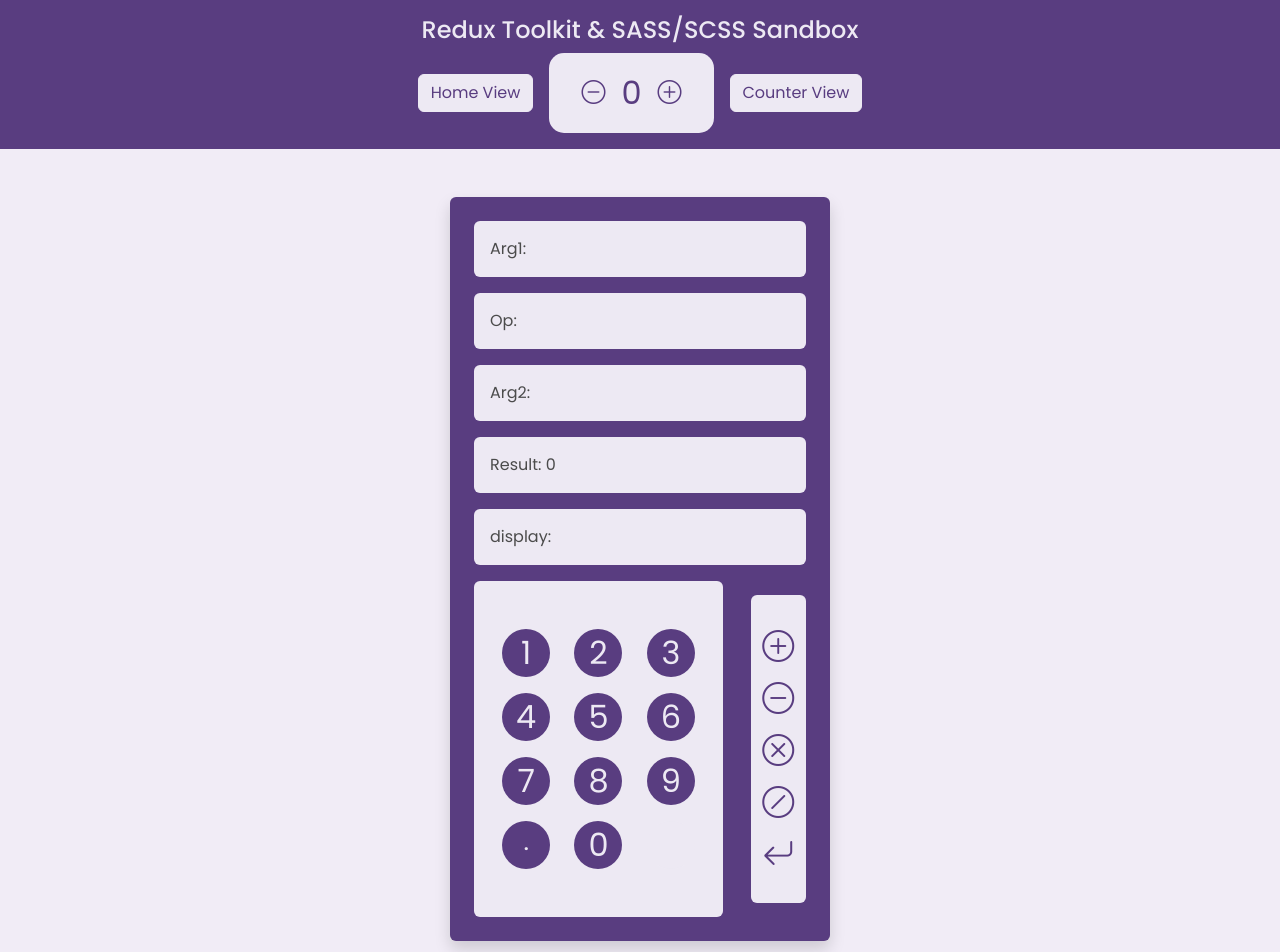
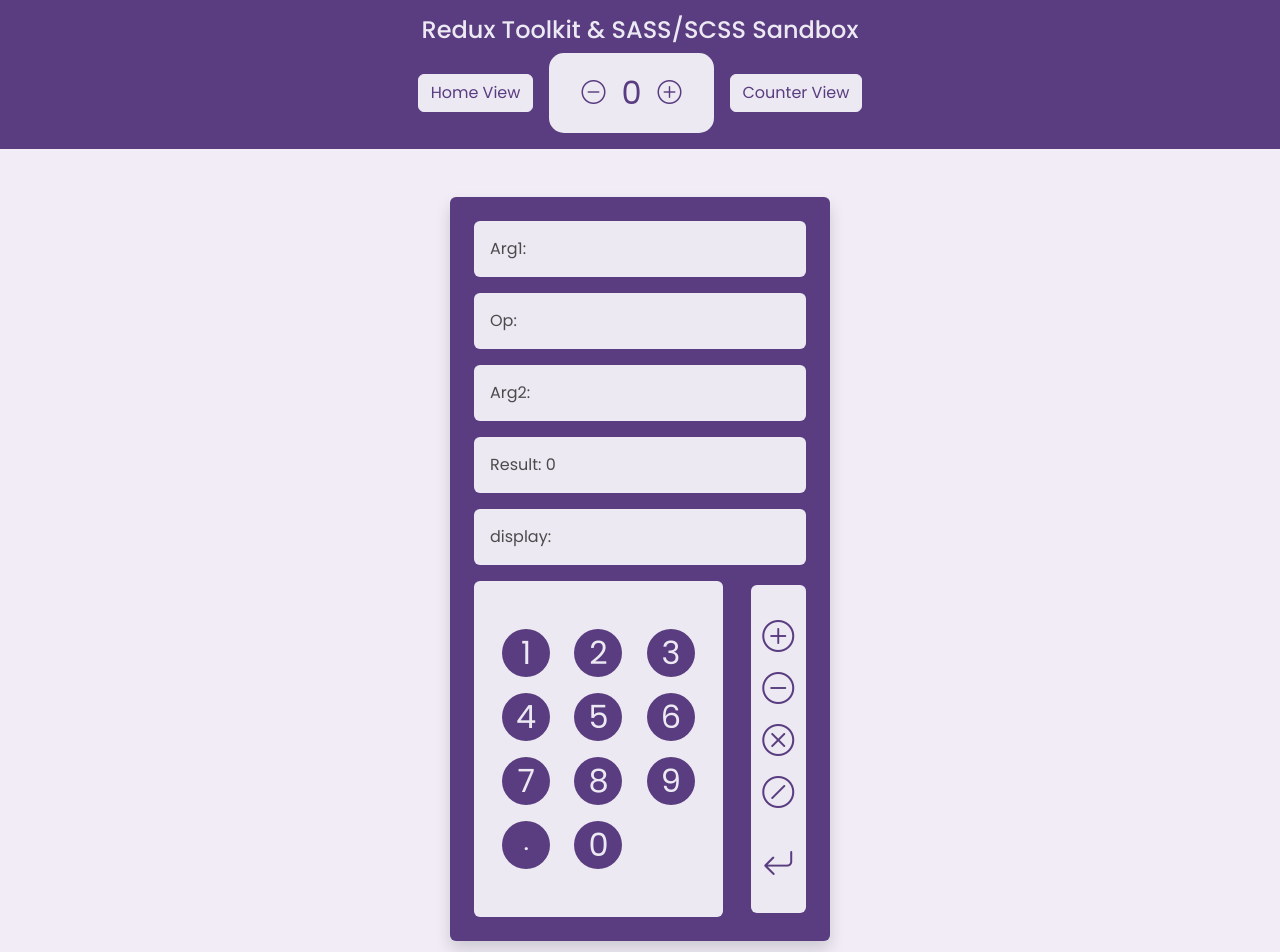
Before and after one commit to Sam-Dunne/learning-redux, a React (Create React App) app: page /calculator in a window 1280 px wide. Shown: the top 952 px of the page. Built offline with nearby package versions, Linux system fonts and the light colour scheme.

Commit message:
adding tab-thru feature but need to change href and change onClicks to e.preventDefault

```diff
--- a/src/components/CalculatorCO.js
+++ b/src/components/CalculatorCO.js
@@ -41,36 +41,36 @@
                             <div className='col-9 bg-light px-3 py-5 rounded'>
                                 <div className="row mb-3">
                                     <div className="d-flex justify-content-around">
-                                        <div className="circle bg-primary" onClick={() => handleArgClick(1)}><span className="text-light fs-2">1</span></div>
-                                        <div className="circle bg-primary" onClick={() => handleArgClick(2)}><span className="text-light fs-2">2</span></div>
-                                        <div className="circle bg-primary" onClick={() => handleArgClick(3)}><span className="text-light fs-2">3</span></div>
+                                        <a href="javascript:;" className="mouse-pointer anchor-noDecor circle bg-primary" onClick={() => handleArgClick(1)}><span className="text-light fs-2">1</span></a>
+                                        <a href="javascript:;" className="mouse-pointer anchor-noDecor circle bg-primary" onClick={() => handleArgClick(2)}><span className="text-light fs-2">2</span></a>
+                                        <a href="javascript:;" className="mouse-pointer anchor-noDecor circle bg-primary" onClick={() => handleArgClick(3)}><span className="text-light fs-2">3</span></a>
                                     </div>
                                 </div>
                                 <div className="row mb-3">
                                     <div className="d-flex justify-content-around">
-                                        <div className="circle bg-primary" onClick={() => handleArgClick(4)}><span className="text-light fs-2">4</span></div>
-                                        <div className="circle bg-primary" onClick={() => handleArgClick(5)}><span className="text-light fs-2">5</span></div>
-                                        <div className="circle bg-primary" onClick={() => handleArgClick(6)}><span className="text-light fs-2">6</span></div>
+                                        <a href="javascript:;" className="mouse-pointer anchor-noDecor circle bg-primary" onClick={() => handleArgClick(4)}><span className="text-light fs-2">4</span></a>
+                                        <a href="javascript:;" className="mouse-pointer anchor-noDecor circle bg-primary" onClick={() => handleArgClick(5)}><span className="text-light fs-2">5</span></a>
+                                        <a href="javascript:;" className="mouse-pointer anchor-noDecor circle bg-primary" onClick={() => handleArgClick(6)}><span className="text-light fs-2">6</span></a>
                                     </div>
                                 </div>
                                 <div className="row mb-3">
                                     <div className="d-flex justify-content-around">
-                                        <div className="circle bg-primary" onClick={() => handleArgClick(7)}><span className="text-light fs-2">7</span></div>
-                                        <div className="circle bg-primary" onClick={() => handleArgClick(8)}><span className="text-light fs-2">8</span></div>
-                                        <div className="circle bg-primary" onClick={() => handleArgClick(9)}><span className="text-light fs-2">9</span></div>
+                                        <a href="javascript:;" className="mouse-pointer anchor-noDecor circle bg-primary" onClick={() => handleArgClick(7)}><span className="text-light fs-2">7</span></a>
+                                        <a href="javascript:;" className="mouse-pointer anchor-noDecor circle bg-primary" onClick={() => handleArgClick(8)}><span className="text-light fs-2">8</span></a>
+                                        <a href="javascript:;" className="mouse-pointer anchor-noDecor circle bg-primary" onClick={() => handleArgClick(9)}><span className="text-light fs-2">9</span></a>
                                     </div>
                                 </div>
                                 <div className="row">
                                     <div className="d-flex justify-content-around">
-                                        <div className="circle bg-primary text-light fw-bolder" onClick={() => handleArgClick('.')}>.</div>
-                                        <div className="circle bg-primary" onClick={() => handleArgClick(0)}><span className="text-light fs-2">0</span></div>
+                                        <a href="javascript:;" className="mouse-pointer anchor-noDecor circle bg-primary text-light fw-bolder" onClick={() => handleArgClick('.')}>.</a>
+                                        <a href="javascript:;" className="mouse-pointer anchor-noDecor circle bg-primary" onClick={() => handleArgClick(0)}><span className="text-light fs-2">0</span></a>
 
                                         {/* <div className="circle bg-light"></div> */}
                                         {!arg1
                                         ?
                                         <div className="circle bg-light"></div>
                                         :
-                                        <div className="circle bg-light"><i className="backspace-fudge bi bi-backspace fs-1 text-primary d-block" onClick={() => dispatch(backspace())}></i></div>
+                                        <a href="javascript:;" className="mouse-pointer anchor-noDecor circle bg-light" onClick={() => dispatch(backspace())}><i className="backspace-fudge bi bi-backspace fs-1 text-primary d-block" ></i></a>
                                      }
                                     </div>
                                 </div>
@@ -78,11 +78,11 @@
                             </div>
                             {/* action area */}
                             <div className='col-2 bg-light px-2 py-4 rounded'>
-                                <i className="bi bi-plus-circle fs-2 text-primary mx-auto my-1 d-block" onClick={() => dispatch(setOperation('+'))}></i>
-                                <i className="bi bi-dash-circle fs-2 text-primary mx-auto my-1 d-block" onClick={() => dispatch(setOperation('-'))}></i>
-                                <i className="bi bi-x-circle fs-2 text-primary mx-auto my-1 d-block" onClick={() => dispatch(setOperation('x'))}></i>
-                                <i className="bi bi-slash-circle fs-2 text-primary mx-auto my-1 d-block" onClick={() => dispatch(setOperation('/'))}></i>
-                                <i className="bi bi-arrow-return-left fs-2 text-primary mx-auto d-block" onClick={() => handleCalculate()}></i>
+                                <a href="javascript:;" className="mouse-cursor" onClick={() => dispatch(setOperation('+'))}><i className="bi bi-plus-circle fs-2 text-primary mx-auto my-1 d-block" ></i></a>
+                                <a href="javascript:;" className="mouse-cursor" onClick={() => dispatch(setOperation('-'))}><i className="bi bi-dash-circle fs-2 text-primary mx-auto my-1 d-block" ></i></a>
+                                <a href="javascript:;" className="mouse-cursor" onClick={() => dispatch(setOperation('x'))}> <i className="bi bi-x-circle fs-2 text-primary mx-auto my-1 d-block" ></i></a>
+                                <a href="javascript:;" className="mouse-cursor" onClick={() => dispatch(setOperation('/'))}><i className="bi bi-slash-circle fs-2 text-primary mx-auto mt-1 mb-4 d-block" ></i></a>
+                                <a href="javascript:;" className="mouse-cursor" onClick={() => handleCalculate()}><i className="bi bi-arrow-return-left fs-2 text-primary mx-auto d-block" ></i></a>
                             </div>
                         </div>
                     </div>
--- a/src/style.scss
+++ b/src/style.scss
@@ -126,6 +126,14 @@
     margin-top: 2px;
 }
 
+.mouse-cursor {
+    cursor: pointer;
+}
+
+.anchor-noDecor {
+    text-decoration: none;
+}
+
 
 @import "../node_modules/bootstrap/scss/bootstrap.scss";
 @import url("https://fonts.googleapis.com/css2?family=Poppins:ital,wght@0,100;0,200;0,300;0,400;0,500;0,600;0,700;1,100;1,200;1,300;1,400;1,500;1,600&display=swap");
```
